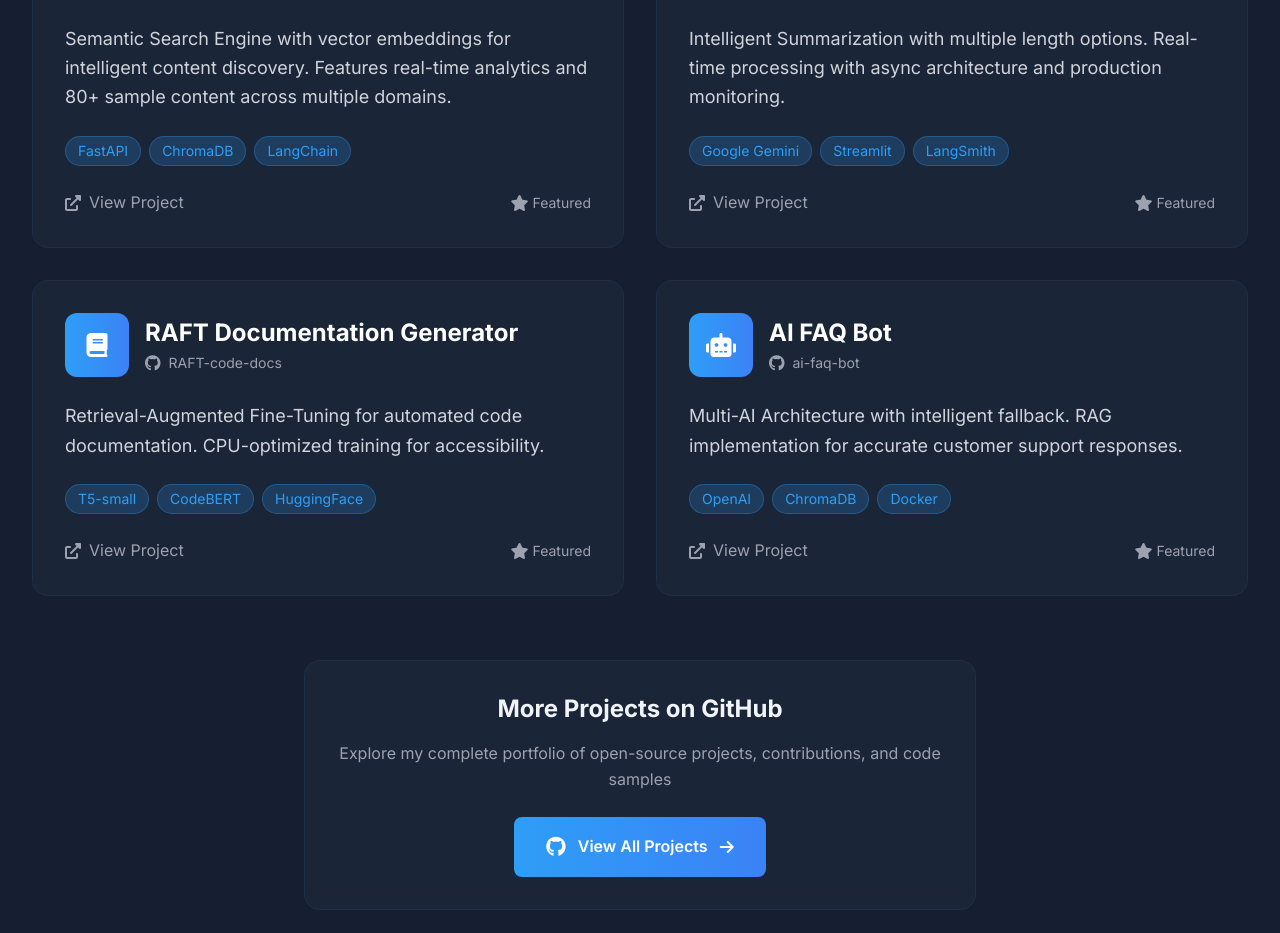
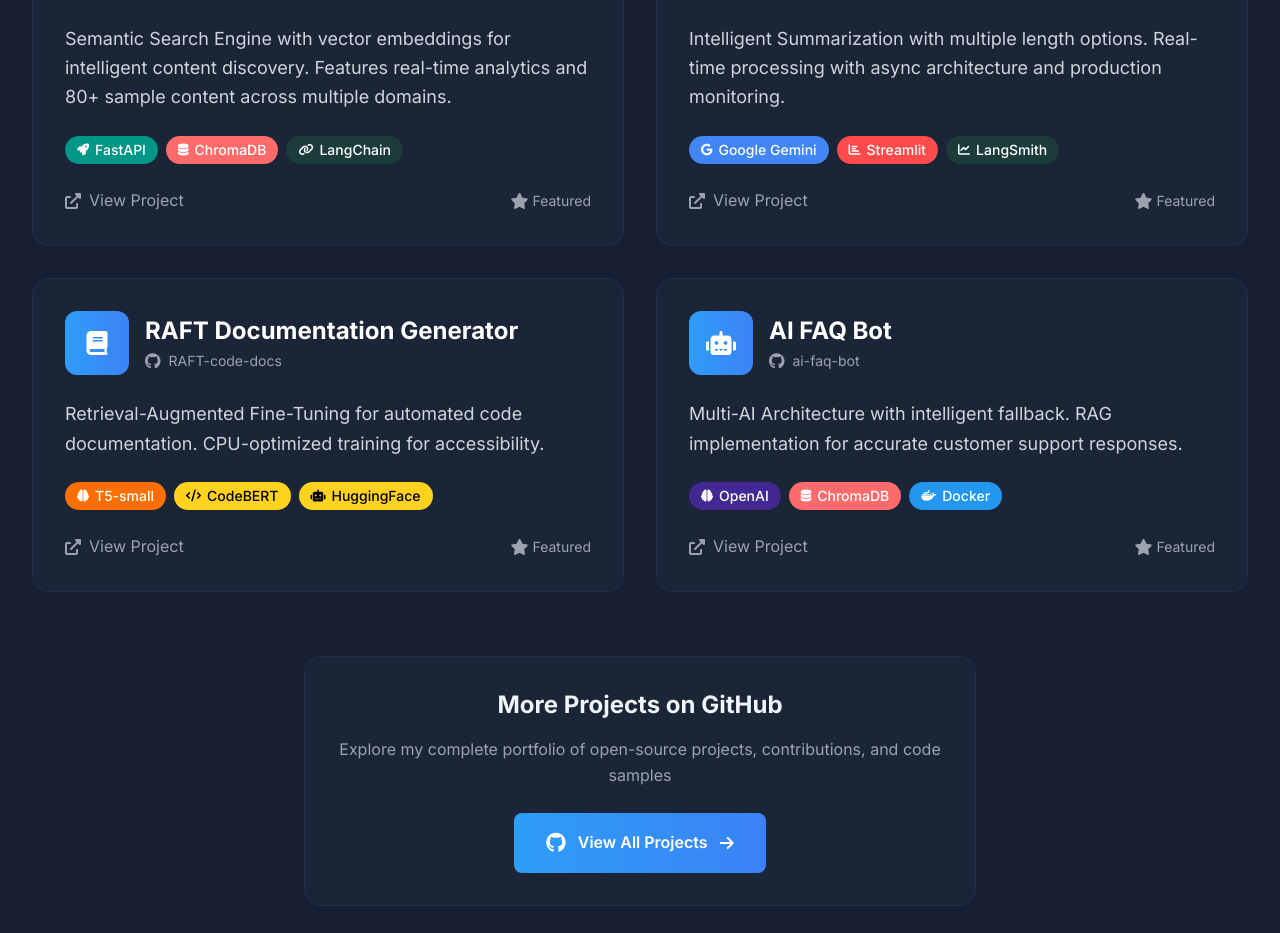
Before and after one commit to ahmedrzakhan/ahmedrzakhan.github.io, a React (Create React App) app: page / in a window 1280 px wide. Shown: the part 5540-6473 px from the top of the page. Built offline with nearby package versions, Linux system fonts and the light colour scheme.

Commit message:
feat: project tech icons themed

```diff
--- a/src/components/Projects.tsx
+++ b/src/components/Projects.tsx
@@ -1,5 +1,63 @@
 import React from 'react';
 import { projects } from '../data/portfolio';
+
+// Brand colors for technologies (shared with Skills component)
+const techColors: { [key: string]: { bg: string; text: string; icon?: string } } = {
+  // Programming Languages
+  'Python': { bg: 'bg-[#3776AB]', text: 'text-white', icon: 'fab fa-python' },
+  'Go': { bg: 'bg-[#00ADD8]', text: 'text-white', icon: 'fab fa-golang' },
+  'JavaScript/TypeScript': { bg: 'bg-[#F7DF1E]', text: 'text-black', icon: 'fab fa-js' },
+  'TypeScript': { bg: 'bg-[#007ACC]', text: 'text-white', icon: 'fab fa-js' },
+  'JavaScript': { bg: 'bg-[#F7DF1E]', text: 'text-black', icon: 'fab fa-js' },
+
+  // AI/ML
+  'OpenAI': { bg: 'bg-[#412991]', text: 'text-white', icon: 'fas fa-brain' },
+  'Google Gemini': { bg: 'bg-[#4285F4]', text: 'text-white', icon: 'fab fa-google' },
+  'LangChain': { bg: 'bg-[#1C3C3C]', text: 'text-white', icon: 'fas fa-link' },
+  'ChromaDB': { bg: 'bg-[#FF6B6B]', text: 'text-white', icon: 'fas fa-database' },
+  'HuggingFace': { bg: 'bg-[#FFD21E]', text: 'text-black', icon: 'fas fa-robot' },
+  'Transformers': { bg: 'bg-[#FF6F00]', text: 'text-white', icon: 'fas fa-cogs' },
+  'T5-small': { bg: 'bg-[#FF6F00]', text: 'text-white', icon: 'fas fa-brain' },
+  'CodeBERT': { bg: 'bg-[#FFD21E]', text: 'text-black', icon: 'fas fa-code' },
+  'LangSmith': { bg: 'bg-[#1C3C3C]', text: 'text-white', icon: 'fas fa-chart-line' },
+
+  // Backend
+  'FastAPI': { bg: 'bg-[#009688]', text: 'text-white', icon: 'fas fa-rocket' },
+  'Node.js': { bg: 'bg-[#339933]', text: 'text-white', icon: 'fab fa-node-js' },
+  'Express.js': { bg: 'bg-[#000000]', text: 'text-white', icon: 'fas fa-server' },
+  'NestJS': { bg: 'bg-[#E0234E]', text: 'text-white', icon: 'fas fa-cube' },
+  'Go Fiber': { bg: 'bg-[#00ADD8]', text: 'text-white', icon: 'fas fa-bolt' },
+  'Streamlit': { bg: 'bg-[#FF4B4B]', text: 'text-white', icon: 'fas fa-chart-bar' },
+
+  // Frontend
+  'React.js': { bg: 'bg-[#61DAFB]', text: 'text-black', icon: 'fab fa-react' },
+  'React': { bg: 'bg-[#61DAFB]', text: 'text-black', icon: 'fab fa-react' },
+  'Next.js': { bg: 'bg-[#000000]', text: 'text-white', icon: 'fas fa-arrow-right' },
+  'Tailwind CSS': { bg: 'bg-[#38B2AC]', text: 'text-white', icon: 'fas fa-wind' },
+  'Redux': { bg: 'bg-[#764ABC]', text: 'text-white', icon: 'fas fa-layer-group' },
+  'styled-components': { bg: 'bg-[#DB7093]', text: 'text-white', icon: 'fas fa-palette' },
+  'React Native': { bg: 'bg-[#61DAFB]', text: 'text-black', icon: 'fab fa-react' },
+  'HTML5': { bg: 'bg-[#E34F26]', text: 'text-white', icon: 'fab fa-html5' },
+  'CSS3': { bg: 'bg-[#1572B6]', text: 'text-white', icon: 'fab fa-css3-alt' },
+
+  // Databases
+  'PostgreSQL': { bg: 'bg-[#336791]', text: 'text-white', icon: 'fas fa-database' },
+  'MongoDB': { bg: 'bg-[#47A248]', text: 'text-white', icon: 'fas fa-leaf' },
+  'Redis': { bg: 'bg-[#DC382D]', text: 'text-white', icon: 'fas fa-memory' },
+  'Elasticsearch': { bg: 'bg-[#005571]', text: 'text-white', icon: 'fas fa-search' },
+
+  // Cloud & DevOps
+  'AWS': { bg: 'bg-[#FF9900]', text: 'text-black', icon: 'fab fa-aws' },
+  'Docker': { bg: 'bg-[#2496ED]', text: 'text-white', icon: 'fab fa-docker' },
+  'Google Cloud': { bg: 'bg-[#4285F4]', text: 'text-white', icon: 'fab fa-google' },
+  'Jenkins': { bg: 'bg-[#D24939]', text: 'text-white', icon: 'fas fa-hammer' },
+  'Nginx': { bg: 'bg-[#009639]', text: 'text-white', icon: 'fas fa-shield-alt' },
+
+  // Tools
+  'Apache Kafka': { bg: 'bg-[#231F20]', text: 'text-white', icon: 'fas fa-stream' },
+  'Git': { bg: 'bg-[#F05032]', text: 'text-white', icon: 'fab fa-git-alt' },
+  'Postman': { bg: 'bg-[#FF6C37]', text: 'text-white', icon: 'fas fa-paper-plane' },
+};
 
 const Projects: React.FC = () => {
   const handleProjectClick = (repo: string) => {
@@ -58,14 +116,20 @@ const Projects: React.FC = () => {
               </p>
 
               <div className="flex flex-wrap gap-2 mb-6">
-                {project.tech.split(', ').map((tech, techIndex) => (
-                  <span
-                    key={techIndex}
-                    className="px-3 py-1 bg-primary/20 text-primary text-sm rounded-full border border-primary/30"
-                  >
-                    {tech}
-                  </span>
-                ))}
+                {project.tech.split(', ').map((tech, techIndex) => {
+                  const techStyle = techColors[tech] || { bg: 'bg-primary/20', text: 'text-primary' };
+                  return (
+                    <span
+                      key={techIndex}
+                      className={`px-3 py-1 ${techStyle.bg} ${techStyle.text} text-sm rounded-full font-medium hover:scale-105 transition-all duration-200 cursor-default shadow-sm hover:shadow-md flex items-center gap-1.5`}
+                    >
+                      {techStyle.icon && (
+                        <i className={`${techStyle.icon} text-xs`}></i>
+                      )}
+                      {tech}
+                    </span>
+                  );
+                })}
               </div>
 
               <div className="flex items-center justify-between">
```
